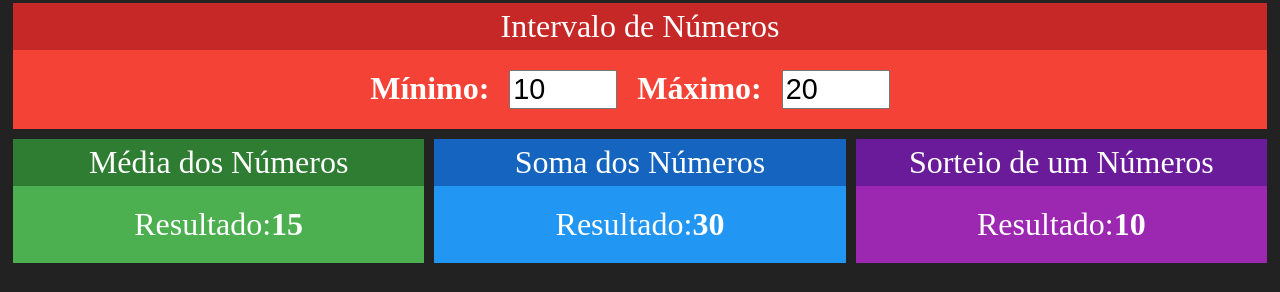
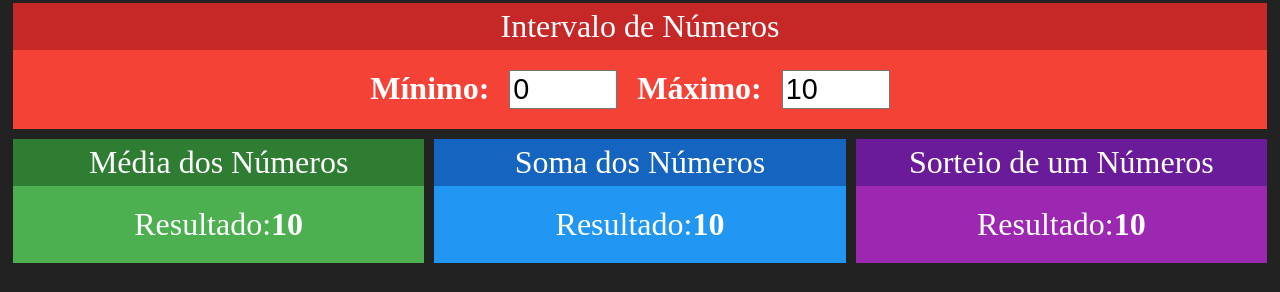
Before and after one commit to andercol/REDUX_SIMPLES, a React (Create React App) app: page / in a window 1280 px wide. Shown: the part 170-462 px from the top of the page. Built offline with nearby package versions, Linux system fonts and the light colour scheme.

Commit message:
Limpando a implementação para utilizar o Redux

```diff
--- a/src/App.js
+++ b/src/App.js
@@ -1,4 +1,4 @@
-import React, { useState } from 'react';
+import React from 'react';
 import './App.css';
 
 import Intervalo from './components/Intervalo';
@@ -9,20 +9,16 @@
 
 function App() {
 
-  const [min, setMin] = useState(10)
-  const [max, setMax] = useState(20)
-
   return (
     <div className="App">
       <h1>Exercício React-Redux (Simples)</h1>
       <div className='linha'>
-        <Intervalo min={min} max={max}
-        onMinChanged={setMin} onMaxChanged={setMax} />
+        <Intervalo />
       </div>
       <div className='linha'>
-        <Media min={min} max={max} ></Media>
-        <Soma min={min} max={max} ></Soma>
-        <Sorteio min={min} max={max} ></Sorteio>
+        <Media></Media>
+        <Soma></Soma>
+        <Sorteio></Sorteio>
       </div>
     </div>
   );
--- a/src/components/Intervalo.jsx
+++ b/src/components/Intervalo.jsx
@@ -4,19 +4,16 @@
 
 export default props => {
 
-    const {min, max} = props
     return (
         <Card title="Intervalo de Números" Red>
             <div className="Intervalo">
                 <span>
                     <strong>Mínimo:</strong>
-                    <input type="number" value={min}
-                    onChange={e => props.onMinChanged(+e.target.value)} />
+                    <input type="number" value={0} readOnly />
                 </span>
                 <span>
                     <strong>Máximo:</strong>
-                    <input type="number" value={max}
-                    onChange={e => props.onMaxChanged(+e.target.value)} />
+                    <input type="number" value={10} readOnly />
                 </span>
             </div>
         </Card>
--- a/src/components/Media.jsx
+++ b/src/components/Media.jsx
@@ -4,14 +4,12 @@
 
 export default props => {
 
-    const {min, max} = props
-
     return (
         <Card title="Média dos Números" Green>
             <div>
                 <span>
                     <span>Resultado:</span>
-                    <strong>{(max + min) / 2}</strong>
+                    <strong>{10}</strong>
                 </span>
             </div>
         </Card>
--- a/src/components/Soma.jsx
+++ b/src/components/Soma.jsx
@@ -4,14 +4,12 @@
 
 export default props => {
 
-    const {min, max} = props
-
     return (
         <Card title="Soma dos Números" Blue>
             <div>
                 <span>
                     <span>Resultado:</span>
-                    <strong>{max + min}</strong>
+                    <strong>{10}</strong>
                 </span>
             </div>
         </Card>
--- a/src/components/Sorteio.jsx
+++ b/src/components/Sorteio.jsx
@@ -4,16 +4,12 @@
 
 export default props => {
 
-    const {min, max} = props;
-
-    const aleatorio = parseInt(Math.random() * (max - min)) + min
-
     return (
         <Card title="Sorteio de um Números" Purple>
             <div>
                 <span>
                     <span>Resultado:</span>
-                    <strong>{aleatorio}</strong>
+                    <strong>{10}</strong>
                 </span>
             </div>
         </Card>
```
